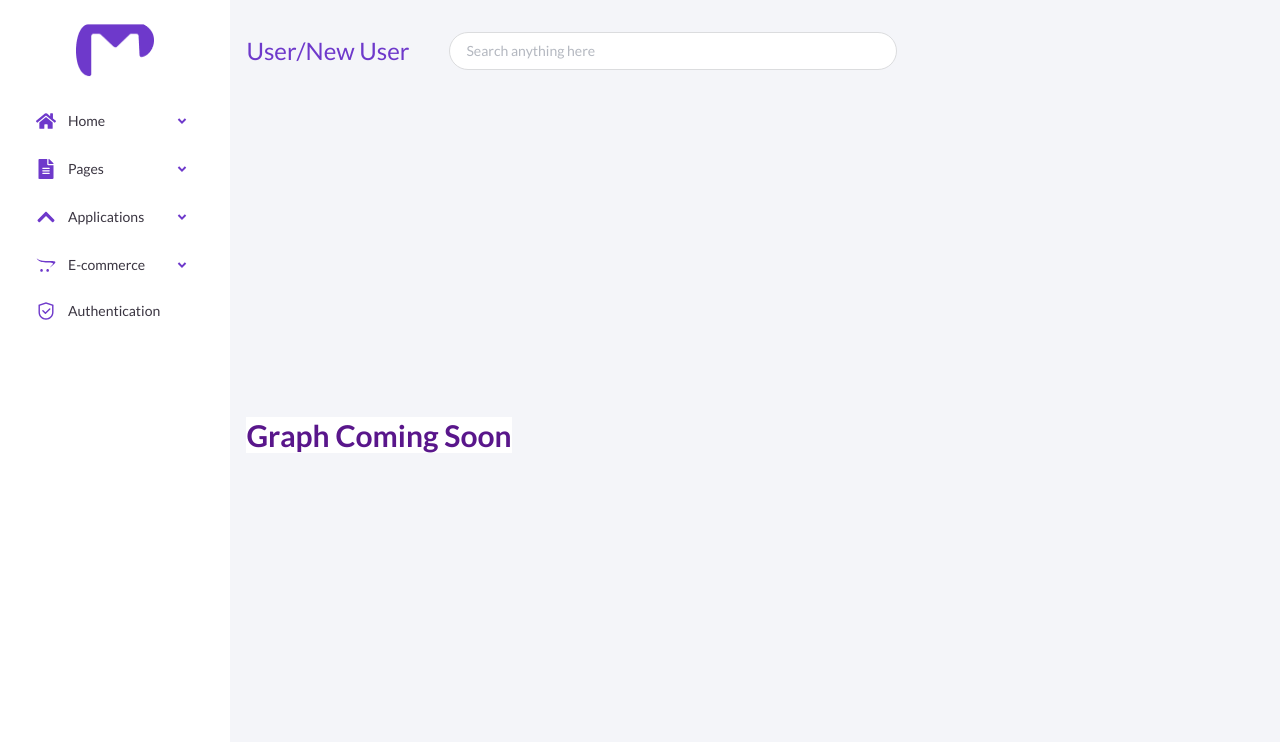
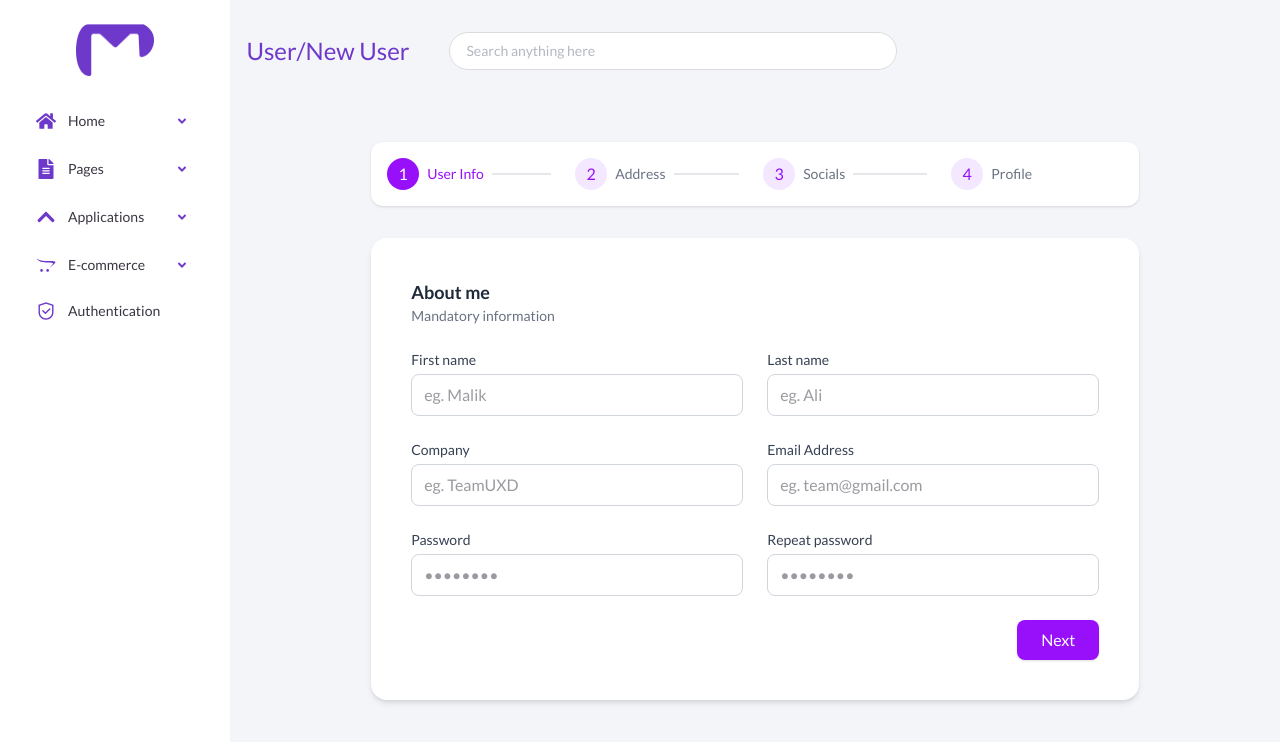
Before and after one commit to Favics-T/Admin-Dashboard, a React (Vite) app: page /users/newuser in a window 1280 px wide. Shown: the top 742 px of the page. Built offline with nearby package versions, Linux system fonts and the light colour scheme.

Commit message:
Added new user page

```diff
--- a/src/pages/Pages/Users/NewUser.jsx
+++ b/src/pages/Pages/Users/NewUser.jsx
@@ -1,28 +1,88 @@
-import React from 'react'
-import CardC from '../../../components/CardC'
-import GraphText from '../../../components/GraphText'
+import React, { useState } from "react";
+
+const Stepper = ({ steps, currentStep }) => {
+  return (
+    <div className="grid md:grid-cols-4 gap-4 justify-between items-center bg-white shadow-sm rounded-xl p-4 mb-8">
+      {steps.map((step, index) => {
+        const isActive = index === currentStep;
+        return (
+          <div key={step} className="flex items-center w-full">
+            <div
+              className={`flex items-center justify-center w-8 h-8 rounded-full
+                ${isActive ? "bg-purple-600 text-white" : "bg-purple-100 text-purple-600"}`}
+            >
+              {index + 1}
+            </div>
+            <span
+              className={`ml-2 text-sm font-medium ${
+                isActive ? "text-purple-600" : "text-gray-500"
+              }`}
+            >
+              {step}
+            </span>
+            {index < steps.length - 1 && (
+              <div className="flex-1 h-[2px] bg-gray-200 mx-2" />
+            )}
+          </div>
+        );
+      })}
+    </div>
+  );
+};
+
+// Input Component
+const InputField = ({ label, placeholder, type = "text" }) => (
+  <div className="flex flex-col space-y-1">
+    <label className="text-sm font-medium text-gray-700">{label}</label>
+    <input
+      type={type}
+      placeholder={placeholder}
+      className="px-3 py-2 border border-gray-300 rounded-lg focus:ring-2 focus:ring-purple-500 focus:outline-none"
+    />
+  </div>
+);
 
 const NewUser = () => {
+  const steps = ["User Info", "Address", "Socials", "Profile"];
+  const [currentStep, setCurrentStep] = useState(0);
+
   return (
-    <div>
-      <div>
-        {/* price */}
-        <div>
+    <div className="min-h-screen w-full flex flex-col items-center py-10 px-4">
+      {/* Stepper */}
+      <div className="w-full max-w-3xl">
+        <Stepper steps={steps} currentStep={currentStep} />
 
-        </div>
-        {/* stat 1 */}
-        <div>
+        {/* Card */}
+        <div className="bg-white rounded-2xl shadow-md p-6 md:p-10">
+          <h2 className="text-lg font-semibold text-gray-800">About me</h2>
+          <p className="text-sm text-gray-500 mb-6">
+            Mandatory information
+          </p>
 
-        </div>
-        {/* graph2 */}
-        <div>
-            <CardC>
-                <GraphText />
-            </CardC>
+          {/* Form Grid */}
+          <form className="grid grid-cols-1 md:grid-cols-2 gap-6">
+            <InputField label="First name" placeholder="eg. Malik" />
+            <InputField label="Last name" placeholder="eg. Ali" />
+            <InputField label="Company" placeholder="eg. TeamUXD" />
+            <InputField label="Email Address" placeholder="eg. team@gmail.com" type="email" />
+            <InputField label="Password" placeholder="••••••••" type="password" />
+            <InputField label="Repeat password" placeholder="••••••••" type="password" />
+
+            {/* Button Row */}
+            <div className="md:col-span-2 flex justify-end">
+              <button
+                type="button"
+                onClick={() => setCurrentStep((prev) => Math.min(prev + 1, steps.length - 1))}
+                className="bg-purple-600 text-white px-6 py-2 rounded-lg shadow hover:bg-purple-700 transition"
+              >
+                Next
+              </button>
+            </div>
+          </form>
         </div>
       </div>
     </div>
-  )
-}
+  );
+};
 
-export default NewUser
+export default NewUser;
```
